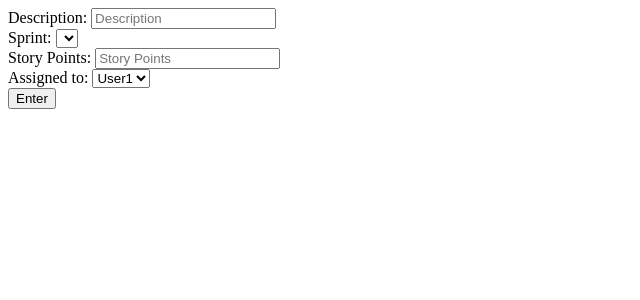
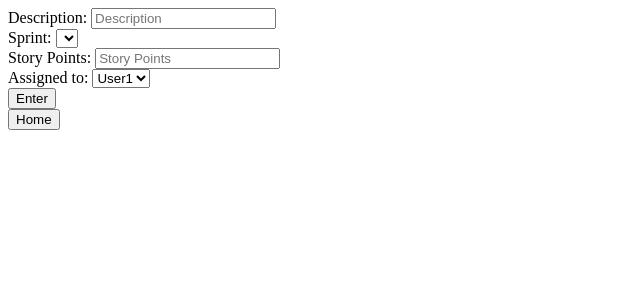
Before and after one commit to Tom-Mac1/FlaskApp, a Flask app: page /createTickets in a window 1280 px wide. Shown: the top 300 px of the page, without its empty margins (0-640 px from the left). Run offline with Flask 3, Linux system fonts and the light colour scheme; the visitor is signed in with stand-in values (Sample User, id 1); data comes from the database, SQL or seed files in the repository; data that the repository does not hold is empty.

Commit message:
functional update

```diff
--- a/app/templates/createSprints.html
+++ b/app/templates/createSprints.html
@@ -11,5 +11,6 @@
             <input type="date" name="end" placeholder="Sprint End" required><br/>
             <input type = "submit" value = "Enter"/><br/>
         </form>
+        <button class="btn" type="button" onclick="window.location.href='{{ url_for('home') }}';">Home</button><br/>
     </body>
 </html>
--- a/app/templates/createTickets.html
+++ b/app/templates/createTickets.html
@@ -23,5 +23,6 @@
             </select><br/>
             <input type = "submit" value = "Enter"/><br/>
         </form>
+        <button class="btn" type="button" onclick="window.location.href='{{ url_for('home') }}';">Home</button><br/>
     </body>
 </html>
--- a/app/templates/createUsers.html
+++ b/app/templates/createUsers.html
@@ -13,5 +13,6 @@
             <input type="checkbox" name="admin"><br/>
             <input type = "submit" value = "Sign up"/><br/>
         </form>
+        <button class="btn" type="button" onclick="window.location.href='{{ url_for('home') }}';">Home</button><br/>
     </body>
 </html>
```
Also changed, not shown: app/auth/__init__.py (deleted), app/auth/routes.py (deleted), app/main/__init__.py (deleted), app/main/routes.py (deleted), app/requirements.txt (renamed from requirements.txt), app/sprints/__init__.py (deleted), app/sprints/routes.py (deleted), app/tickets/__init__.py (deleted), app/tickets/routes.py (deleted), app/users/__init__.py (deleted), app/users/routes.py (deleted), app/utils.py (deleted), run.py (deleted).
